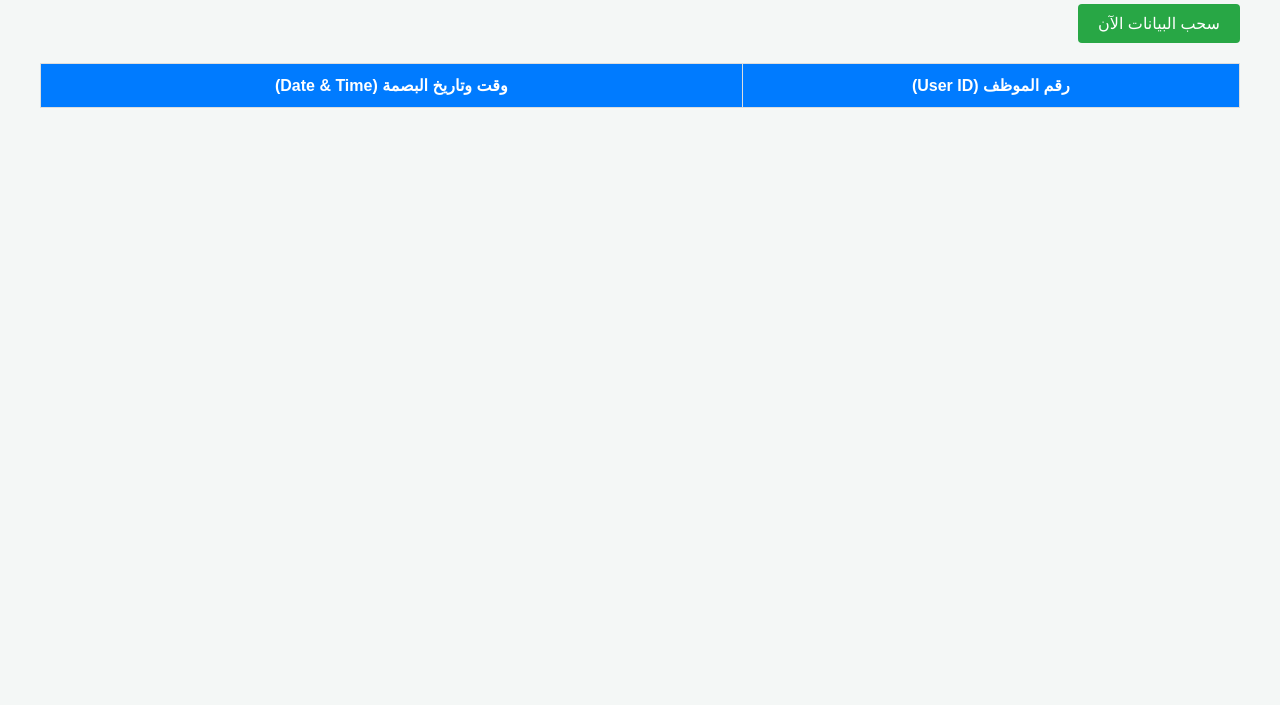
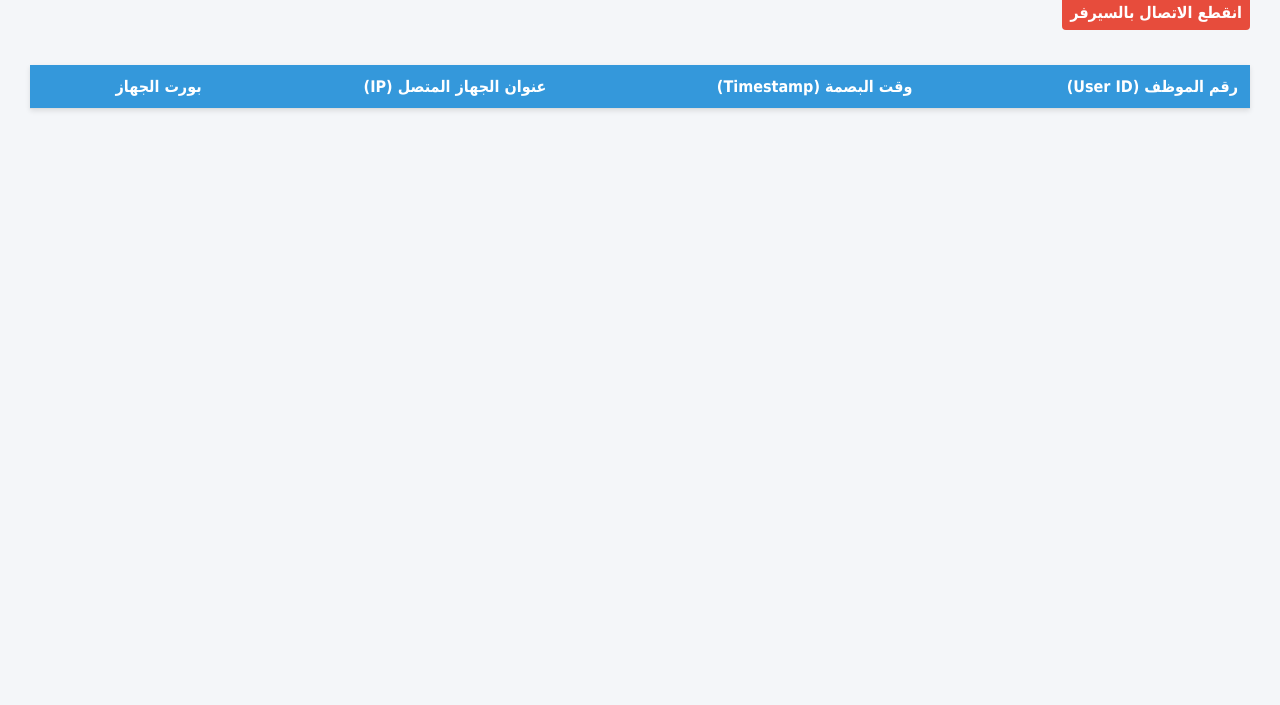
Before and after one commit to Food-Menus/rahmany-Attendance, a plain HTML site: page index.html in a window 1280 px wide. Shown: the part 95-800 px from the top of the page. Drawn offline with Linux system fonts and the light colour scheme.

Commit message:
Creat prototype

```diff
--- a/index.html
+++ b/index.html
@@ -1,78 +1,72 @@
+<!-- index.html -->
 <!DOCTYPE html>
 <html lang="ar" dir="rtl">
 <head>
     <meta charset="UTF-8">
-    <meta name="viewport" content="width=device-width, initial-scale=1.0">
-    <title>تقرير حركات البصمة</title>
+    <title>شاشة مراقبة بصمات أجهزة ZK</title>
     <style>
-        body { font-family: Arial, sans-serif; margin: 40px; background-color: #f4f7f6; }
-        h1 { color: #333; }
-        button { padding: 10px 20px; background-color: #28a745; color: white; border: none; cursor: pointer; font-size: 16px; border-radius: 4px; }
-        button:hover { background-color: #218838; }
-        table { width: 100%; border-collapse: collapse; margin-top: 20px; background: white; }
-        th, td { border: 1px solid #ddd; padding: 12px; text-align: center; }
-        th { background-color: #007bff; color: white; }
-        tr:nth-child(even) { background-color: #f2f2f2; }
+        body { font-family: Tahoma, sans-serif; margin: 30px; background-color: #f4f6f9; color: #333; }
+        h2 { color: #2c3e50; border-bottom: 2px solid #3498db; padding-bottom: 10px; }
+        table { width: 100%; border-collapse: collapse; margin-top: 20px; background: #fff; box-shadow: 0 2px 5px rgba(0,0,0,0.1); }
+        th, td { padding: 12px; text-align: right; border-bottom: 1px solid #ddd; }
+        th { background-color: #3498db; color: white; }
+        tr:nth-child(even) { background-color: #f9f9f9; }
+        .status { padding: 8px; font-weight: bold; display: inline-block; margin-bottom: 15px; border-radius: 4px; }
+        .connected { background-color: #2ecc71; color: white; }
+        .disconnected { background-color: #e74c3c; color: white; }
     </style>
 </head>
 <body>
 
-    <h1>تقرير حضور وانصراف الموظفين</h1>
-    <button onclick="fetchAttendance()">سحب البيانات الآن</button>
+    <h2>مراقبة حزم الحضور الثنائية (Port 4370) مباشرة</h2>
+    <div id="status" class="status disconnected">جاري الاتصال بالسيرفر...</div>
 
-    <table id="attendanceTable">
+    <table>
         <thead>
             <tr>
                 <th>رقم الموظف (User ID)</th>
-                <th>وقت وتاريخ البصمة (Date & Time)</th>
+                <th>وقت البصمة (Timestamp)</th>
+                <th>عنوان الجهاز المتصل (IP)</th>
+                <th>بورت الجهاز</th>
             </tr>
         </thead>
-        <tbody>
-            <!-- البيانات هتنزل هنا بالـ JS -->
+        <tbody id="log-table">
+            <!-- سيتم إضافة البيانات هنا ديناميكياً -->
         </tbody>
     </table>
 
     <script>
-        async function fetchAttendance() {
-            const tbody = document.querySelector('#attendanceTable tbody');
-            tbody.innerHTML = '<tr><td colspan="2">جاري سحب البيانات من الجهاز...</td></tr>';
+        const statusDiv = document.getElementById('status');
+        const tableBody = document.getElementById('log-table');
 
-            try {
-                const response = await fetch('http://localhost:5000/api/attendance');
-                const result = await response.json();
+        // الاتصال بخادم الـ WebSocket
+        const ws = new WebSocket('ws://localhost:8080');
 
-                // 🛠️ سطر استكشافي: افتح الـ Console في المتصفح (F12) عشان تشوف الداتا الحقيقية اللي راجعة
-                console.log("البيانات القادمة من الباك أند:", result);
+        ws.onopen = () => {
+            statusDiv.textContent = 'متصل بالسيرفر ونظام الـ UDP يعمل';
+            statusDiv.className = 'status connected';
+        };
 
-                if (result.success && result.data && result.data.length > 0) {
-                    tbody.innerHTML = '';
+        ws.onclose = () => {
+            statusDiv.textContent = 'انقطع الاتصال بالسيرفر';
+            statusDiv.className = 'status disconnected';
+        };
 
-                    result.data.forEach(log => {
-                        // 🛠️ معالجة ذكية لأسماء الحقول (تأخذ أي اسم ترجعه المكتبة)
-                        const userId = log.deviceUserId || log.userId || log.uid || "غير معروف";
-                        const rawTime = log.recordTime || log.timestamp || log.time;
+        ws.onmessage = (event) => {
+            const data = JSON.parse(event.data);
 
-                        let formattedTime = "بدون تاريخ";
-                        if (rawTime) {
-                            formattedTime = new Date(rawTime).toLocaleString('ar-EG');
-                        }
+            // إنشاء سطر جديد في الجدول
+            const row = document.createElement('tr');
+            row.innerHTML = `
+                <td><strong>${data.userId}</strong></td>
+                <td>${data.timestamp}</td>
+                <td>${data.ip}</td>
+                <td>${data.port}</td>
+            `;
 
-                        const row = `
-                            <tr>
-                                <td>${userId}</td>
-                                <td>${formattedTime}</td>
-                            </tr>
-                        `;
-                        tbody.insertAdjacentHTML('beforeend', row);
-                    });
-                } else {
-                    // لو المصفوفة رجعت فاضية من الباك أند
-                    tbody.innerHTML = `<tr><td colspan="2" style="color:orange;">⚠️ الاتصال ناجح، ولكن المحاكي أرسل سجلات فارغة أو بصيغة غير مدعومة.</td></tr>`;
-                }
-            } catch (error) {
-                tbody.innerHTML = '<tr><td colspan="2" style="color:red;">مشكلة في الاتصال بالخادم (Backend)</td></tr>';
-            }
-        }
+            // إضافة السطر في أول الجدول ليظهر الأحدث دائماً في الأعلى
+            tableBody.insertBefore(row, tableBody.firstChild);
+        };
     </script>
 </body>
 </html>
```
